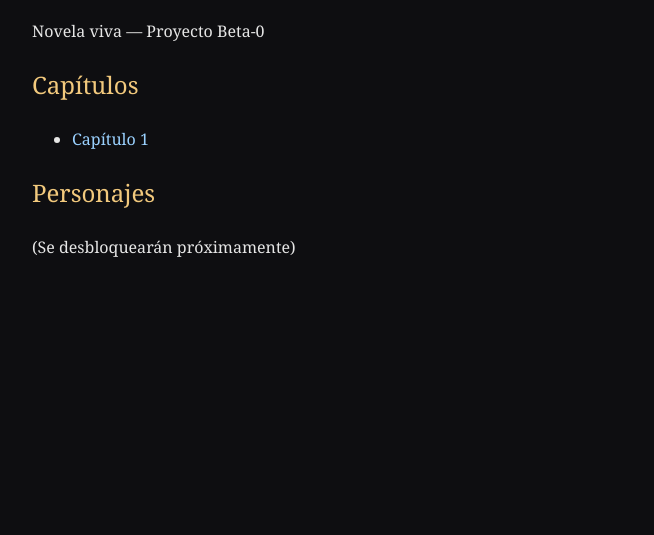
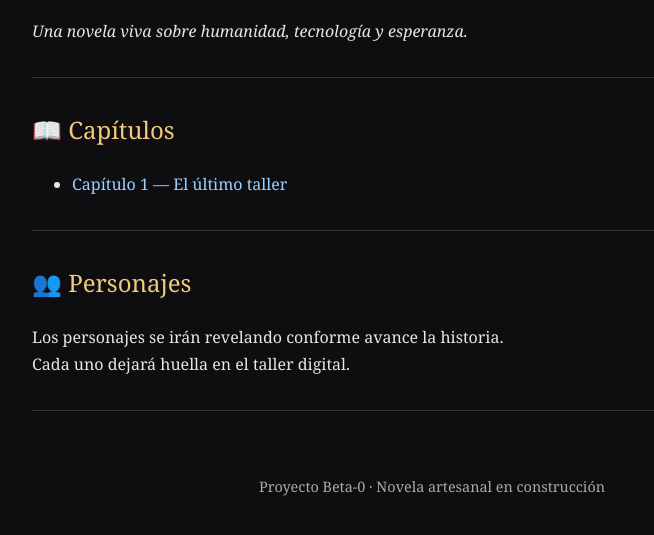
Before and after one commit to perdhro-maker/BETA-0, a plain HTML site: page index.html in a window 1280 px wide. Shown: the part 111-646 px from the top of the page, without its empty margins (208-862 px from the left). Drawn offline with Linux system fonts and the light colour scheme.

Commit message:
Update index.html

```diff
--- a/index.html
+++ b/index.html
@@ -6,15 +6,36 @@
    <link rel="stylesheet" href="styles.css">
 </head>
 <body>
-  <h1>El Carpintero del Nuevo Mundo Digital</h1>
-  <p>Novela viva — Proyecto Beta-0</p>
 
-  <h2>Capítulos</h2>
-  <ul>
-    <li><a href="capitulos/capitulo-01.md">Capítulo 1</a></li>
-  </ul>
+<h1>El Carpintero del Nuevo Mundo Digital</h1>
+<p><em>Una novela viva sobre humanidad, tecnología y esperanza.</em></p>
 
-  <h2>Personajes</h2>
-  <p>(Se desbloquearán próximamente)</p>
+<hr>
+
+<h2>📖 Capítulos</h2>
+<ul>
+  <li>
+    <a href="capitulos/capitulo-01.md">
+      Capítulo 1 — El último taller
+    </a>
+  </li>
+</ul>
+
+<hr>
+
+<h2>👥 Personajes</h2>
+<p>
+Los personajes se irán revelando conforme avance la historia.
+<br>
+Cada uno dejará huella en el taller digital.
+</p>
+
+<hr>
+
+<div class="footer">
+  Proyecto Beta-0 · Novela artesanal en construcción
+</div>
+
 </body>
+
 </html>
```
